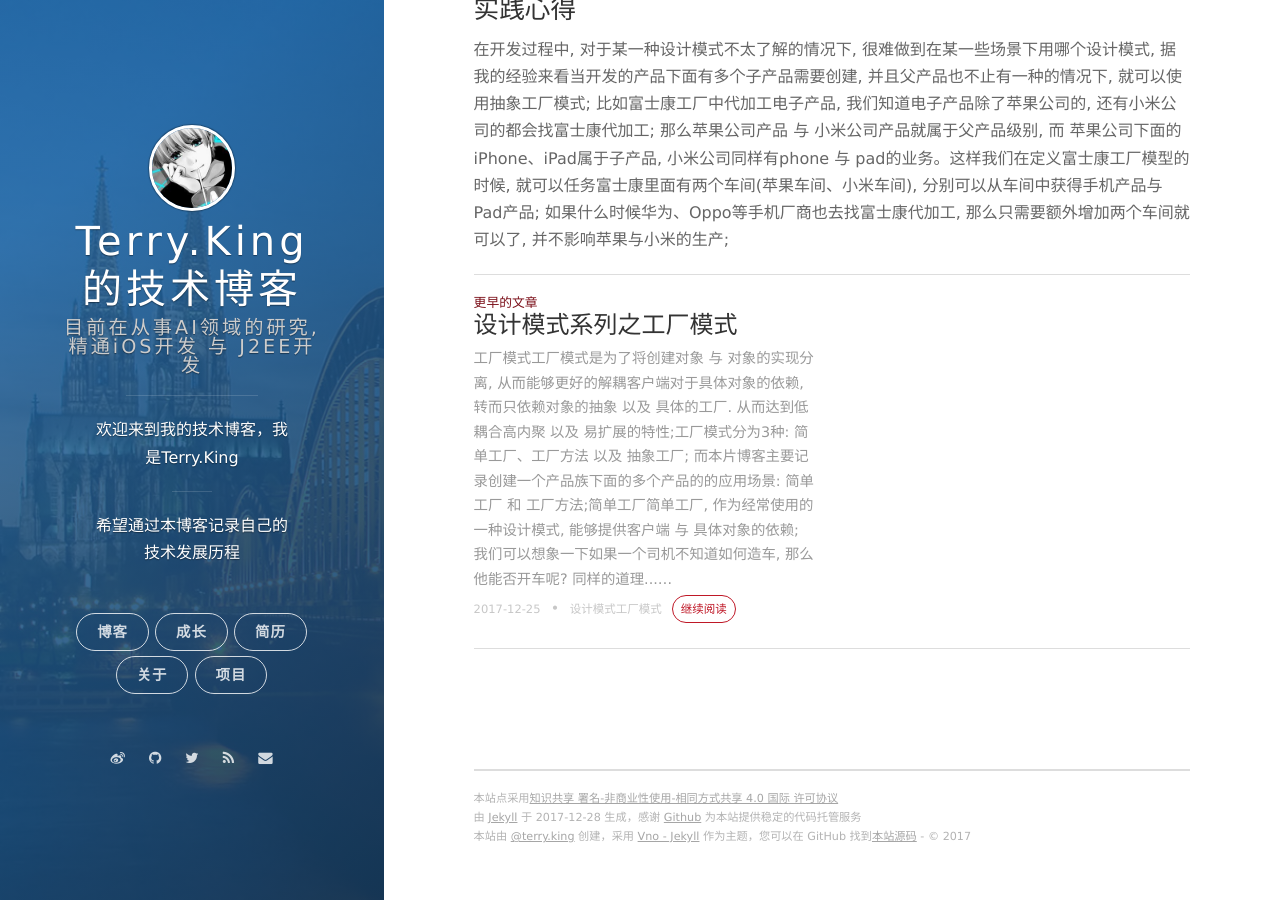
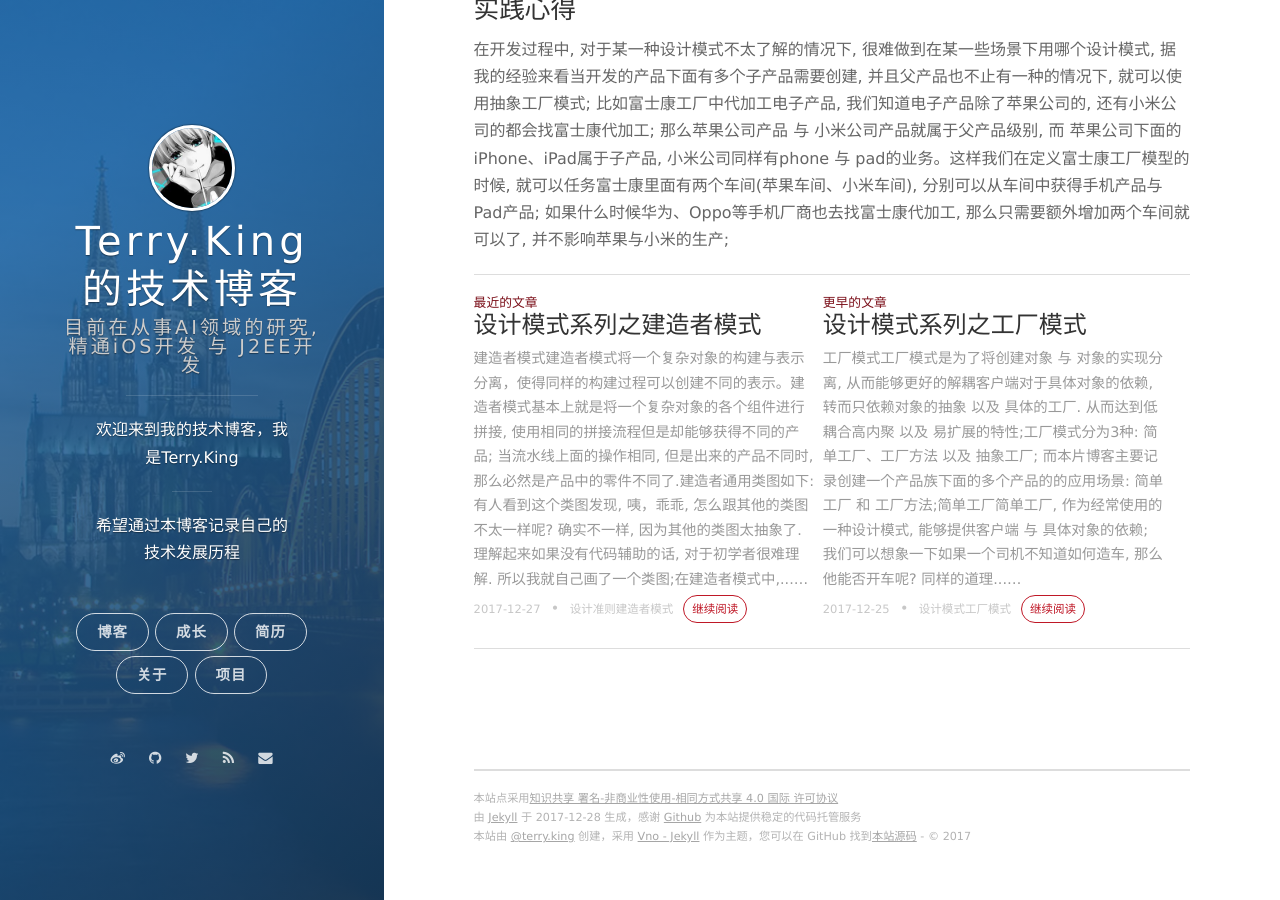
Before and after one commit to terryKing1992/terryKing1992.github.io, a Jekyll site: the page built from _posts/2017-12-25-design-pattern-tutorial-abstract-factory.md, in a window 1280 px wide and 900 px high, scrolled down 3283 px. Built offline with Jekyll 4.4.1, drawn with Linux system fonts in a browser that asks for light colours; nearby versions of some CDN libraries; comment, search, counter and statistics services are not loaded; some of the changed lines change nothing that is shown.

Commit message:
增加建造者模式的理解与使用

````diff
--- a/_posts/2017-12-25-design-pattern-tutorial-factory.md
+++ b/_posts/2017-12-25-design-pattern-tutorial-factory.md
@@ -18,6 +18,8 @@ tags: [设计模式, 工厂模式]
 简单工厂的类图如下:
 
 ![简单工厂类图](/assets/images/2017-12-25-design-pattern-simple-factory.png)
+
+### 应用场景
 
 下面我们看一个应用场景, 就是上面汽车的例子, 我们现在有个客户需要使用车, 第一种方式就是客户自己知道如何创建车, 并且自己试用车:
 
--- /dev/null
+++ b/_posts/2017-12-27-design-pattern-tutorial-builder.md
@@ -0,0 +1,260 @@
+---
+layout: post
+title: 设计模式系列之建造者模式
+date: 2017-12-27 20:49:00
+tags: [设计准则, 建造者模式]
+---
+
+### 建造者模式
+
+ 建造者模式将一个复杂对象的构建与表示分离，使得同样的构建过程可以创建不同的表示。建造者模式基本上就是将一个复杂对象的各个组件进行拼接, 使用相同的拼接流程但是却能够获得不同的产品; 当流水线上面的操作相同, 但是出来的产品不同时, 那么必然是产品中的零件不同了.
+
+ 建造者通用类图如下:
+
+![建造者模式类图](/assets/images/2017-12-27-design-pattern-builder.png)
+
+有人看到这个类图发现, 咦，乖乖, 怎么跟其他的类图不太一样呢? 确实不一样, 因为其他的类图太抽象了. 理解起来如果没有代码辅助的话, 对于初学者很难理解. 所以我就自己画了一个类图;
+
+在建造者模式中, 有如下6个角色:
+
+Product接口: 约束产品中的有多少个零件; 通过定义接口中的setPartA等方法实现
+ConcreteProduct类: 对于产品Product接口的具体实现;
+Builder接口或者抽象类: 规范产品的组件, 一般有子类实现
+ConcreteBuilder类: 负责具体的产品对象的构建
+Director类: 负责安排产品的构建过程
+
+上面整个对于建造者的描述虽然加入了通俗的语言描述, 但是还是很抽象的. 到底建造者模式怎么用? 在哪些场景下可以用?正是本文所要描述的.
+
+### 应用场景
+
+还是富士康工厂啊, 我好像对富士康工厂具有额外的感情, 每次举例都会想到他, 但其实在创建类型的设计模式来说, 工厂无疑是最贴切与恰当的. 前面我们讲了使用抽象工厂模式来创建苹果产品与小米产品, 现在我们要深入了解小米工厂里面具体要干什么事情了.
+
+富士康工厂小米车间有一条生产线, 生产```红米手机```; 比如需要装配屏幕、电池、CPU、主板、螺丝钉; 我们就以这个过程来看看如何建模:
+
+首先, 我们需要先创建产品类的接口 ```IPhone```:
+
+    interface IPhone {
+        void call();
+        void surfOnline();
+    }
+
+然后, 我们创建产品的具体实现:
+
+    class XiaomiPhone implements IPhone {
+        private String cpu;
+        private String screen;
+        private String battery;
+        private String mainBoard;
+        private String screw;
+
+        public void call() {
+            System.out.println("主人, 我正处于通话中");
+        }
+
+        public void surfOnline() {
+            System.out.println("主人, 我正在帮您上网");
+        }
+
+        public String getCpu() {
+            return cpu;
+        }
+
+        public void setCpu(String cpu) {
+            this.cpu = cpu;
+        }
+
+        public String getScreen() {
+            return screen;
+        }
+
+        public void setScreen(String screen) {
+            this.screen = screen;
+        }
+
+        public String getBattery() {
+            return battery;
+        }
+
+        public void setBattery(String battery) {
+            this.battery = battery;
+        }
+
+        public String getMainBoard() {
+            return mainBoard;
+        }
+
+        public void setMainBoard(String mainBoard) {
+            this.mainBoard = mainBoard;
+        }
+
+        public String getScrew() {
+            return screw;
+        }
+
+        public void setScrew(String screw) {
+            this.screw = screw;
+        }
+    }
+
+这时候我们的产品类就已经创建完成了, 那么我们现在就要看工人们如何来一步步的完成这个手机的制作了;
+
+我们创建Builder的接口类:
+
+    interface IPhoneBuilder {
+        void withCpu(String cpu);
+        void withScreen(String screen);
+        void withBattery(String battery);
+        void withMainBoard(String mainBoard);
+        void withScrew(String screw);
+
+        IPhone build();
+    }
+
+当然啦, 这个接口与产品的接口基本上一模一样, 确实是这样的, 毕竟产品的构建者也需要这些零件才能构建出来完整的产品呢;
+
+下面, 我们创建```XiaomiPhoneBuilder```类:
+
+    class XiaomiPhoneBuilder implements IPhoneBuilder {
+
+        XiaomiPhone xiaomiPhone = new XiaomiPhone();
+
+        public void withCpu(String cpu) {
+            xiaomiPhone.setCpu(cpu);
+        }
+
+        public void withScreen(String screen) {
+            xiaomiPhone.setScreen(screen);
+        }
+
+        public void withBattery(String battery) {
+            xiaomiPhone.setBattery(battery);
+        }
+
+        public void withMainBoard(String mainBoard) {
+            xiaomiPhone.setBattery(mainBoard);
+        }
+
+        public void withScrew(String screw) {
+            xiaomiPhone.setScrew(screw);
+        }
+
+        public IPhone build() {
+            return this.xiaomiPhone;
+        }
+    }
+
+我们基本上完整了工人 与 产品的角色了, 还差一个指挥者的角色.
+
+    class PhoneDirector {
+        private IPhoneBuilder builder = new XiaomiPhoneBuilder();
+
+        public IPhone createHongMiPhone() {
+            builder.withMainBoard("主板");
+            builder.withCpu("英特尔");
+            builder.withBattery("飞毛腿");
+            builder.withScreen("三星");
+            builder.withScrew("小螺丝");
+
+            return builder.build();
+        }
+    }
+
+我们看一下客户端如何调用的:
+
+    public class Client {
+        public static void main(String[] args) {
+            PhoneDirector phoneDirector = new PhoneDirector();
+            IPhone phone = phoneDirector.createHongMiPhone();
+            phone.call();
+            phone.surfOnline();
+        }
+    }
+
+这样我们就可以完成```红米```的创建过程了. 我们与现实流水线生产手机的对比:
+
+    1、XiaomiPhone类相当于已经组装好的红米手机成品
+    2、XiaomiPhoneBuilder相当于在流水线边上坐着的工人们.
+    3、Director相当于工人们不知道怎么组装手机, 需要工段长来指挥完成.
+    4、换句话说, Director也可以相当于流水线的位置, 处于流水线的最开始的位置的人负责安装主板, 处于最后一个位置的人负责拧紧螺丝, 最后装箱即可; 工业化生产基本上就根据流水线的位置, 工人们进行不同的操作;
+    5、而我们的指挥者也扮演着与流水线相同的角色;
+
+建造者模式的扩展性:
+
+假设我们现在需要构建一个```小米4```的手机, 我们需要做的工作就是新建一个```小米4```的类, 并且实现```小米4建造者```， 同时实现一个```小米4构建过程的指挥者```, 可能```小米4```是需要先安装屏幕, 再安装电池呢, 那么我们的这种建造者设计模式也完全能够满足相应的需求;
+
+### 实践心得
+
+在实际的工作过程中, 我并没有碰到很符合该设计模式的使用场景, 因为PhoneDirector类中的方法属于硬编码进去的, 这基本上与使用抽象工厂来完成一个对象的创建, 并且对象创建的过程也可以在抽象工厂中体现. 所以, 我在工程中并没有使用该场景下的建造者模式. 但是对于一个参数很多情况下的对象, 使用建造者模式会给上层调用带来很大的便利性, 如果需要往该对象中增加一个属性, 我们也不需要重新写一个叠加的构造方法就能够满足需求, 客户端也只需要在链式调用的后面增加一个属性的设置即可. 比如:
+
+    class User {
+        private String name;
+        private String address;
+        private String email;
+        private String role;
+
+        public String getName() {
+            return name;
+        }
+
+        public String getAddress() {
+            return address;
+        }
+
+        public String getEmail() {
+            return email;
+        }
+
+        public String getRole() {
+            return role;
+        }
+
+        static class UserBuilder {
+            private String name;
+            private String address;
+            private String email;
+            private String role;
+
+            public UserBuilder withName(String name) {
+                this.name = name;
+                return this;
+            }
+
+            public UserBuilder withAddress(String address) {
+                this.address = address;
+                return this;
+            }
+
+            public UserBuilder withEmail(String email) {
+                this.email = email;
+                return this;
+            }
+
+            public UserBuilder withRole(String role) {
+                this.role = role;
+                return this;
+            }
+
+            public User build() {
+                User user = new User();
+                user.name = this.name;
+                user.address = this.address;
+                user.email = this.email;
+                user.role = this.role;
+            }
+        }
+    }
+
+那么我们客户端在调用的时候, 就会是这样的:
+
+    public class Client {
+        public static void main(String[] args) {
+            User user = new User.UserBuilder().withAddress("深圳")
+                    .withEmail("1243@qq.com").withName("terry")
+                    .withRole("管理员").build();
+            System.out.println(user.getAddress());
+        }
+    }
+
+那么, 如果我们需要增加一个属性值 age, 我们也只需要在User中增加一个age属性 与 get方法, 同时修改Builder类; 而上层调用仅仅只需要在build()调用前, 增加一个withAge()的调用即可. 虽然这种方式对于扩展并不是开放的, 但是尽可能的减少了由于增加字段而使得上层代码改动很大的情况.
+
+而我上面举的例子正是源自于Effective Java书中的第二条建议: 可以通过建造者模式构建不可变对象。
````
Also changed, not shown: assets/images/2017-12-27-design-pattern-builder.png (added).
